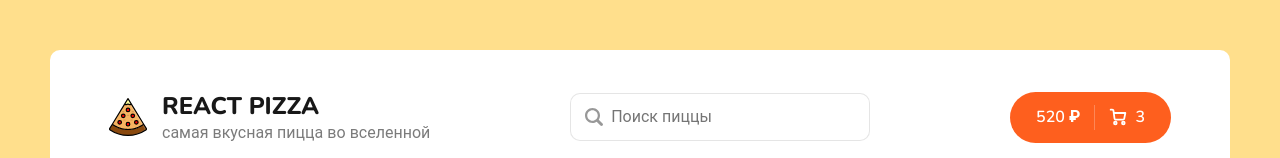
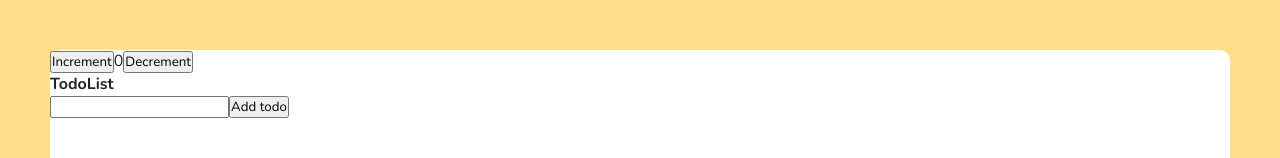
Before and after one commit to GeneralRGB/react-pizza, a React (Create React App) app: page / in a window 1280 px wide. Shown: the top 158 px of the page. Built offline with nearby package versions, Linux system fonts and the light colour scheme; no server answers.

Commit message:
Added react toolkit support to the project and examples in react toolkit such as 'counter' & 'todo list'

```diff
--- a/package.json
+++ b/package.json
@@ -4,6 +4,7 @@
   "version": "0.1.0",
   "private": true,
   "dependencies": {
+    "@reduxjs/toolkit": "^1.8.5",
     "@testing-library/jest-dom": "^5.16.5",
     "@testing-library/react": "^13.3.0",
     "@testing-library/user-event": "^13.5.0",
@@ -11,6 +12,7 @@
     "react-content-loader": "^6.2.0",
     "react-dom": "^18.2.0",
     "react-paginate": "^8.1.3",
+    "react-redux": "^8.0.4",
     "react-router-dom": "^6.3.0",
     "react-scripts": "5.0.1",
     "sass": "^1.54.8",
--- a/src/App.jsx
+++ b/src/App.jsx
@@ -1,6 +1,9 @@
 // Modules
 import React from "react";
 import { Routes, Route } from "react-router-dom";
+import { useSelector, useDispatch } from "react-redux";
+import { decrement, increment } from "./redux/slices/filterSlice";
+import { addTodo } from "./redux/slices/todoSlice";
 
 // Styles
 import "./scss/app.scss";
@@ -14,8 +17,53 @@ import Cart from "./pages/Cart";
 function App() {
   const [searchValue, setSearchValue] = React.useState("");
 
+  const count = useSelector((state) => state.counter.value);
+  // Todo list FOR TEST
+  const todoList = useSelector((state) => state.todo.todoList);
+  const [todoText, setTodoText] = React.useState("");
+  const handleChange = (event) => {
+    setTodoText(event.target.value);
+  };
+
+  const dispatch = useDispatch();
+
   return (
+    // FOR TESTING
     <div className="wrapper">
+      <div>
+        <button
+          aria-label="Increment value"
+          onClick={() => dispatch(increment())}
+        >
+          Increment
+        </button>
+        <span>{count}</span>
+        <button
+          aria-label="Decrement value"
+          onClick={() => dispatch(decrement())}
+        >
+          Decrement
+        </button>
+      </div>
+
+      <ul>{todoList.map((todo) => todo)}</ul>
+      <input
+        type="text"
+        name=""
+        id="todoText"
+        onChange={handleChange}
+        value={todoText}
+      />
+      <button
+        onClick={() => {
+          dispatch(addTodo(todoText));
+          setTodoText("");
+        }}
+      >
+        Add todo
+      </button>
+      {/* TESTING ENDS */}
+
       <Header searchValue={searchValue} setSearchValue={setSearchValue} />
       <div className="content">
         <div className="container">
--- a/src/components/Search/index.jsx
+++ b/src/components/Search/index.jsx
@@ -9,7 +9,7 @@ export default function Search({ searchValue, setSearchValue }) {
         className={styles.icon}
         xmlns="http://www.w3.org/2000/svg"
         xmlnsXlink="http://www.w3.org/1999/xlink"
-        enable-background="new 0 0 32 32"
+        enableBackground="new 0 0 32 32"
         id="Glyph"
         version="1.1"
         viewBox="0 0 32 32"
--- a/src/index.js
+++ b/src/index.js
@@ -8,10 +8,14 @@ import "./index.css";
 
 // Components
 import App from "./App";
+import { store } from "./redux/store";
+import { Provider } from "react-redux";
 
 const root = ReactDOM.createRoot(document.getElementById("root"));
 root.render(
-  <BrowserRouter>
-    <App />
-  </BrowserRouter>
+  <Provider store={store}>
+    <BrowserRouter>
+      <App />
+    </BrowserRouter>
+  </Provider>
 );
--- /dev/null
+++ b/src/redux/slices/filterSlice.js
@@ -0,0 +1,30 @@
+import { createSlice } from "@reduxjs/toolkit";
+
+const initialState = {
+  value: 0,
+};
+
+export const filterSlice = createSlice({
+  name: "filer",
+  initialState: initialState,
+  reducers: {
+    increment: (state) => {
+      // Redux Toolkit allows us to write "mutating" logic in reducers. It
+      // doesn't actually mutate the state because it uses the Immer library,
+      // which detects changes to a "draft state" and produces a brand new
+      // immutable state based off those changes
+      state.value += 1;
+    },
+    decrement: (state) => {
+      state.value -= 1;
+    },
+    incrementByAmount: (state, action) => {
+      state.value += action.payload;
+    },
+  },
+});
+
+// Action creators are generated for each case reducer function
+export const { increment, decrement, incrementByAmount } = filterSlice.actions;
+
+export default filterSlice.reducer;
--- /dev/null
+++ b/src/redux/slices/todoSlice.js
@@ -0,0 +1,23 @@
+import { createSlice } from "@reduxjs/toolkit";
+
+const initialValue = {
+  todoList: [
+    <li>
+      <b>TodoList</b>
+    </li>,
+  ],
+};
+
+export const todoSlice = createSlice({
+  name: "todoList",
+  initialState: initialValue,
+  reducers: {
+    addTodo: (state, action) => {
+      state.todoList.push(<li>{action.payload}</li>);
+    },
+  },
+});
+
+export const { addTodo } = todoSlice.actions;
+
+export default todoSlice.reducer;
--- /dev/null
+++ b/src/redux/store.js
@@ -0,0 +1,10 @@
+import { configureStore } from "@reduxjs/toolkit";
+import filterSlice from "./slices/filterSlice";
+import todoSlice from "./slices/todoSlice";
+
+export const store = configureStore({
+  reducer: {
+    todo: todoSlice,
+    counter: filterSlice,
+  },
+});
```
Also changed, not shown: 1 other file (tests, documents, lock files or other folders).
